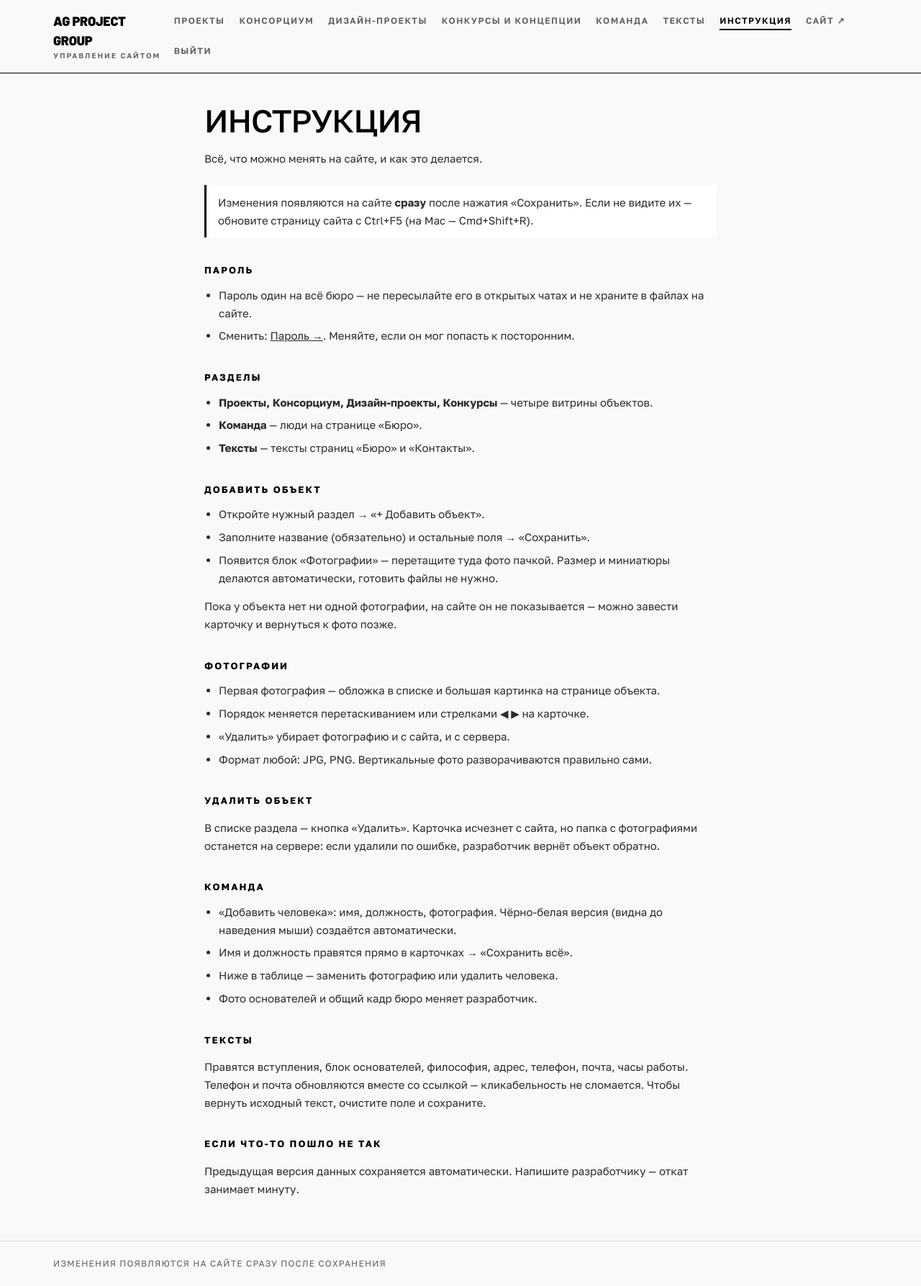
After one commit to Rostik43/ag-website, a PHP site: page /admin/help.php in a window 1280 px wide. The commit adds this page. Shown: the whole page at 72% size. Run offline with PHP 8.4, Linux system fonts and the light colour scheme; the visitor is signed in with stand-in values (Sample User, id 1).

Commit message:
Убран пароль из файла на сервере
admin/instrukciya.txt отдавался по прямой ссылке и содержал пароль.
Инструкция перенесена в admin/help.php за require_login().
.htaccess закрывает txt/bak/md/log и прочие нестраничные файлы.

Co-Authored-By: Claude Opus 5 <noreply@anthropic.com>

```diff
--- a/admin/edit.php
+++ b/admin/edit.php
@@ -53,7 +53,7 @@ $photos = $obj['photos'] ?? [];
       <a href="list.php?set=<?= $k ?>" class="<?= $k === $set ? 'on' : '' ?>"><?= h($s['title']) ?></a>
     <?php endforeach; ?>
     <a href="team.php">Команда</a><a href="texts.php">Тексты</a>
-    <a href="/" target="_blank">Сайт ↗</a><a href="index.php?logout=1">Выйти</a>
+    <a href="help.php">Инструкция</a><a href="/" target="_blank">Сайт ↗</a><a href="index.php?logout=1">Выйти</a>
   </nav>
 </div></header>
 
--- /dev/null
+++ b/admin/help.php
@@ -0,0 +1,87 @@
+<?php
+/** Инструкция для сотрудников бюро. Доступна только после входа — пароля здесь нет. */
+require_once __DIR__ . '/lib.php';
+require_login();
+?><!DOCTYPE html>
+<html lang="ru"><head>
+<meta charset="utf-8"><meta name="viewport" content="width=device-width,initial-scale=1">
+<meta name="robots" content="noindex,nofollow">
+<title>Инструкция · Управление сайтом</title>
+<link rel="stylesheet" href="style.css">
+<style>
+  .doc{max-width:760px}
+  .doc h2{margin-top:36px}
+  .doc p,.doc li{font-size:15px;line-height:1.65;color:#2b2b2b}
+  .doc ul{padding-left:20px;margin:10px 0}
+  .doc li{margin-bottom:7px}
+  .doc .note{border-left:3px solid var(--ink);padding:12px 16px;background:#fff;margin:16px 0}
+</style>
+</head><body>
+<header class="top"><div class="wrap">
+  <a class="logo" href="list.php?set=projects">AG Project Group<small>управление сайтом</small></a>
+  <nav class="sections">
+    <?php foreach (SETS as $k => $s): ?><a href="list.php?set=<?= $k ?>"><?= h($s['title']) ?></a><?php endforeach; ?>
+    <a href="team.php">Команда</a><a href="texts.php">Тексты</a><a href="help.php" class="on">Инструкция</a>
+    <a href="/" target="_blank">Сайт ↗</a><a href="index.php?logout=1">Выйти</a>
+  </nav>
+</div></header>
+
+<div class="wrap doc">
+  <h1>Инструкция</h1>
+  <p class="sub">Всё, что можно менять на сайте, и как это делается.</p>
+
+  <div class="note">
+    <p style="margin:0">Изменения появляются на сайте <strong>сразу</strong> после нажатия «Сохранить».
+    Если не видите их — обновите страницу сайта с Ctrl+F5 (на Mac — Cmd+Shift+R).</p>
+  </div>
+
+  <h2>Пароль</h2>
+  <ul>
+    <li>Пароль один на всё бюро — не пересылайте его в открытых чатах и не храните в файлах на сайте.</li>
+    <li>Сменить: <a href="password.php">Пароль →</a>. Меняйте, если он мог попасть к посторонним.</li>
+  </ul>
+
+  <h2>Разделы</h2>
+  <ul>
+    <li><strong>Проекты, Консорциум, Дизайн-проекты, Конкурсы</strong> — четыре витрины объектов.</li>
+    <li><strong>Команда</strong> — люди на странице «Бюро».</li>
+    <li><strong>Тексты</strong> — тексты страниц «Бюро» и «Контакты».</li>
+  </ul>
+
+  <h2>Добавить объект</h2>
+  <ul>
+    <li>Откройте нужный раздел → «+ Добавить объект».</li>
+    <li>Заполните название (обязательно) и остальные поля → «Сохранить».</li>
+    <li>Появится блок «Фотографии» — перетащите туда фото пачкой. Размер и миниатюры делаются автоматически, готовить файлы не нужно.</li>
+  </ul>
+  <p>Пока у объекта нет ни одной фотографии, на сайте он не показывается — можно завести карточку и вернуться к фото позже.</p>
+
+  <h2>Фотографии</h2>
+  <ul>
+    <li>Первая фотография — обложка в списке и большая картинка на странице объекта.</li>
+    <li>Порядок меняется перетаскиванием или стрелками ◀ ▶ на карточке.</li>
+    <li>«Удалить» убирает фотографию и с сайта, и с сервера.</li>
+    <li>Формат любой: JPG, PNG. Вертикальные фото разворачиваются правильно сами.</li>
+  </ul>
+
+  <h2>Удалить объект</h2>
+  <p>В списке раздела — кнопка «Удалить». Карточка исчезнет с сайта, но папка с фотографиями останется на сервере: если удалили по ошибке, разработчик вернёт объект обратно.</p>
+
+  <h2>Команда</h2>
+  <ul>
+    <li>«Добавить человека»: имя, должность, фотография. Чёрно-белая версия (видна до наведения мыши) создаётся автоматически.</li>
+    <li>Имя и должность правятся прямо в карточках → «Сохранить всё».</li>
+    <li>Ниже в таблице — заменить фотографию или удалить человека.</li>
+    <li>Фото основателей и общий кадр бюро меняет разработчик.</li>
+  </ul>
+
+  <h2>Тексты</h2>
+  <p>Правятся вступления, блок основателей, философия, адрес, телефон, почта, часы работы.
+  Телефон и почта обновляются вместе со ссылкой — кликабельность не сломается.
+  Чтобы вернуть исходный текст, очистите поле и сохраните.</p>
+
+  <h2>Если что-то пошло не так</h2>
+  <p>Предыдущая версия данных сохраняется автоматически. Напишите разработчику — откат занимает минуту.</p>
+</div>
+<footer class="bot"><div class="wrap">Изменения появляются на сайте сразу после сохранения</div></footer>
+</body></html>
--- a/admin/list.php
+++ b/admin/list.php
@@ -34,7 +34,7 @@ if (($_GET['del'] ?? '') !== '') {
     <?php endforeach; ?>
     <a href="team.php">Команда</a>
     <a href="texts.php">Тексты</a>
-    <a href="/" target="_blank">Сайт ↗</a>
+    <a href="help.php">Инструкция</a><a href="/" target="_blank">Сайт ↗</a>
     <a href="index.php?logout=1">Выйти</a>
   </nav>
 </div></header>
--- a/admin/password.php
+++ b/admin/password.php
@@ -33,7 +33,7 @@ if ($_SERVER['REQUEST_METHOD'] === 'POST') {
   <nav class="sections">
     <?php foreach (SETS as $k => $s): ?><a href="list.php?set=<?= $k ?>"><?= h($s['title']) ?></a><?php endforeach; ?>
     <a href="team.php">Команда</a><a href="texts.php">Тексты</a>
-    <a href="/" target="_blank">Сайт ↗</a><a href="index.php?logout=1">Выйти</a>
+    <a href="help.php">Инструкция</a><a href="/" target="_blank">Сайт ↗</a><a href="index.php?logout=1">Выйти</a>
   </nav>
 </div></header>
 
--- a/admin/team.php
+++ b/admin/team.php
@@ -108,7 +108,7 @@ $v = time();
   <nav class="sections">
     <?php foreach (SETS as $k => $s): ?><a href="list.php?set=<?= $k ?>"><?= h($s['title']) ?></a><?php endforeach; ?>
     <a href="team.php" class="on">Команда</a><a href="texts.php">Тексты</a>
-    <a href="/" target="_blank">Сайт ↗</a><a href="index.php?logout=1">Выйти</a>
+    <a href="help.php">Инструкция</a><a href="/" target="_blank">Сайт ↗</a><a href="index.php?logout=1">Выйти</a>
   </nav>
 </div></header>
 
--- a/admin/texts.php
+++ b/admin/texts.php
@@ -74,7 +74,7 @@ if ($_SERVER['REQUEST_METHOD'] === 'POST') {
   <nav class="sections">
     <?php foreach (SETS as $k => $s): ?><a href="list.php?set=<?= $k ?>"><?= h($s['title']) ?></a><?php endforeach; ?>
     <a href="team.php">Команда</a><a href="texts.php" class="on">Тексты</a>
-    <a href="/" target="_blank">Сайт ↗</a><a href="index.php?logout=1">Выйти</a>
+    <a href="help.php">Инструкция</a><a href="/" target="_blank">Сайт ↗</a><a href="index.php?logout=1">Выйти</a>
   </nav>
 </div></header>
 
```
Also changed, not shown: admin/instrukciya.txt (deleted, +0 -62 lines), admin/.htaccess.
